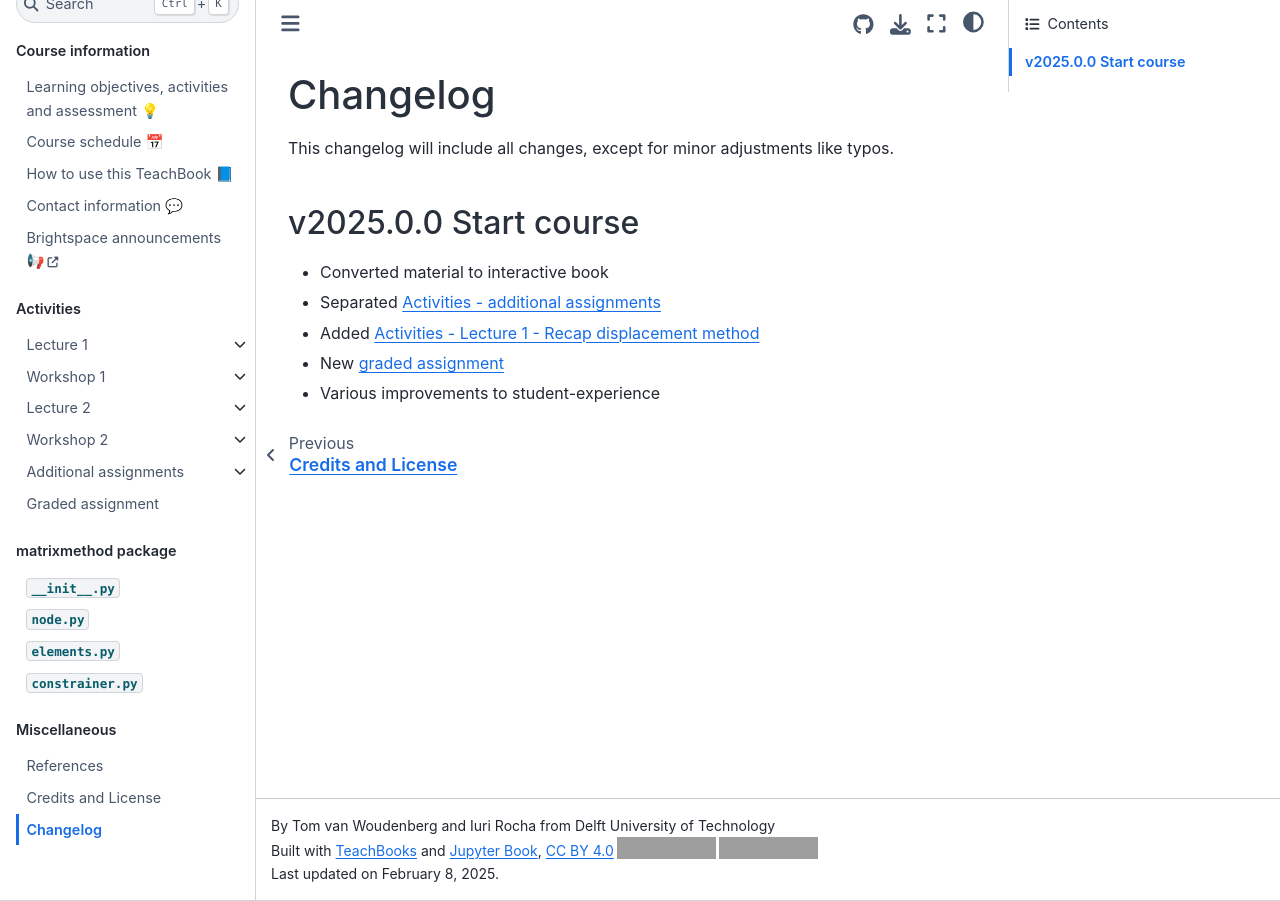
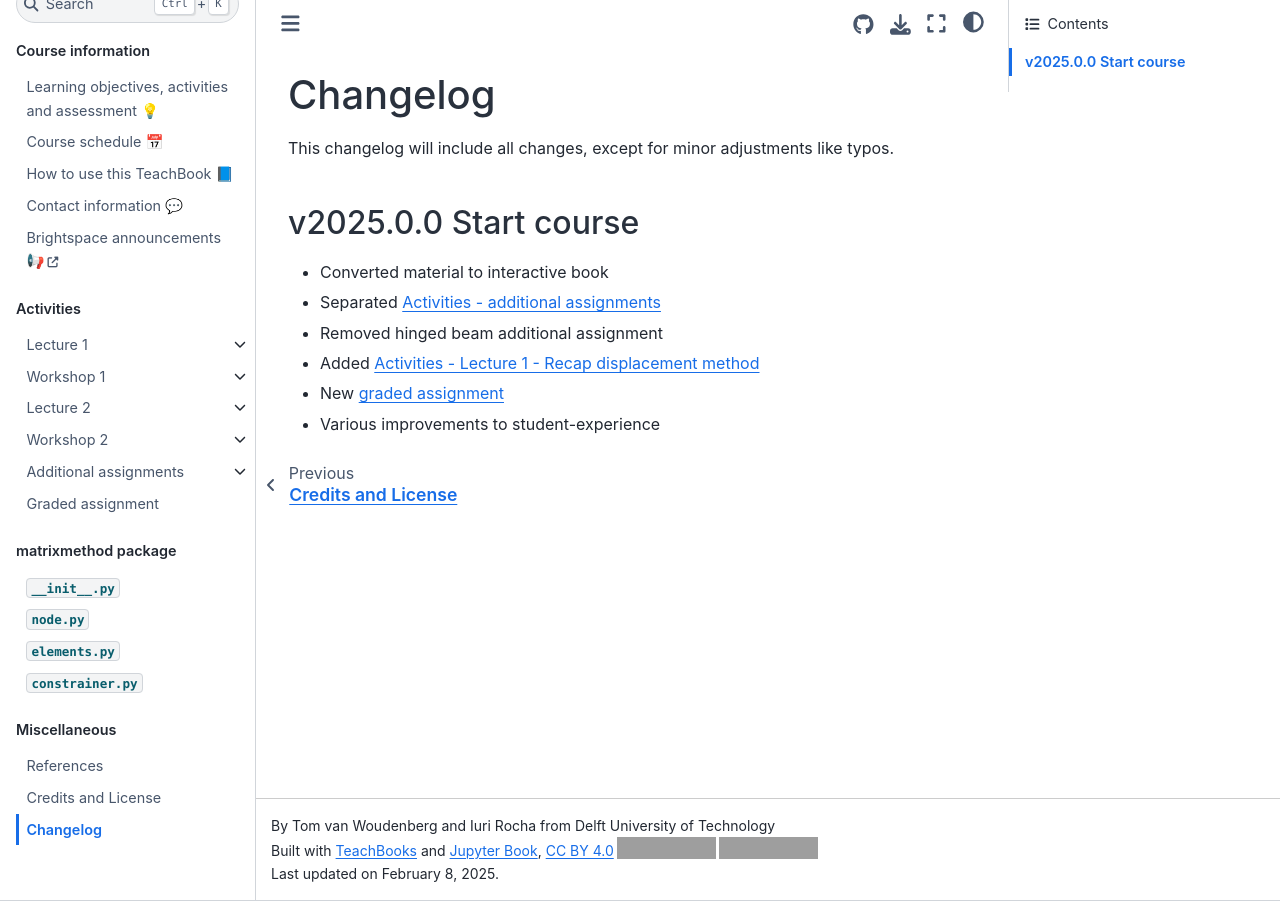
Before and after one commit to sophietenhoor/book, a Jupyter Book: the page built from book/changelog.md, in a window 1280 px wide. Built offline with Jupyter Book 1.0.4 settings and Sphinx 7.4.7 and the Sphinx Book theme 1.1.4, drawn with Linux system fonts in a browser that asks for light colours; comment, search, counter and statistics services are not loaded; grey boxes are pictures that could not be loaded.

Commit message:
Update changelog.md

```diff
--- a/book/changelog.md
+++ b/book/changelog.md
@@ -5,6 +5,7 @@ This changelog will include all changes, except for minor adjustments like typos
 ## v2025.0.0 Start course
 - Converted material to interactive book
 - Separated [Activities - additional assignments](./additional.md)
+- Removed hinged beam additional assignment
 - Added [Activities - Lecture 1 - Recap displacement method](./lecture1/displacement.md)
 - New [graded assignment](./assignment.md)
 - Various improvements to student-experience
```
